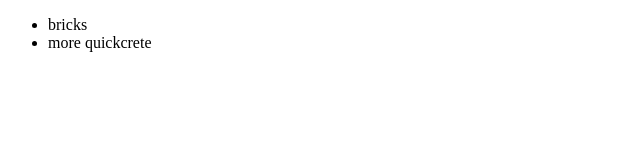
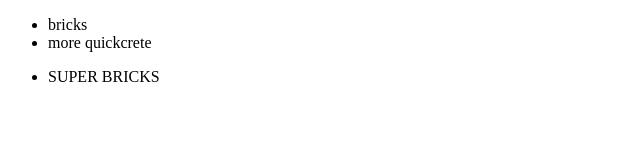
Before and after one commit to PitixJakob/test, a plain HTML site: page index.html in a window 1280 px wide. Shown: the whole page, without its empty margins (0-640 px from the left). Drawn offline with Linux system fonts and the light colour scheme.

Commit message:
Added SUPER BRICKS

```diff
--- a/index.html
+++ b/index.html
@@ -10,6 +10,10 @@
         <li>bricks</li>
         <li>more quickcrete</li>
       </ul>
+
+      <ul>
+        <li>SUPER BRICKS</li>
+      </ul>
     </div>
   </body>
 </html>
```
